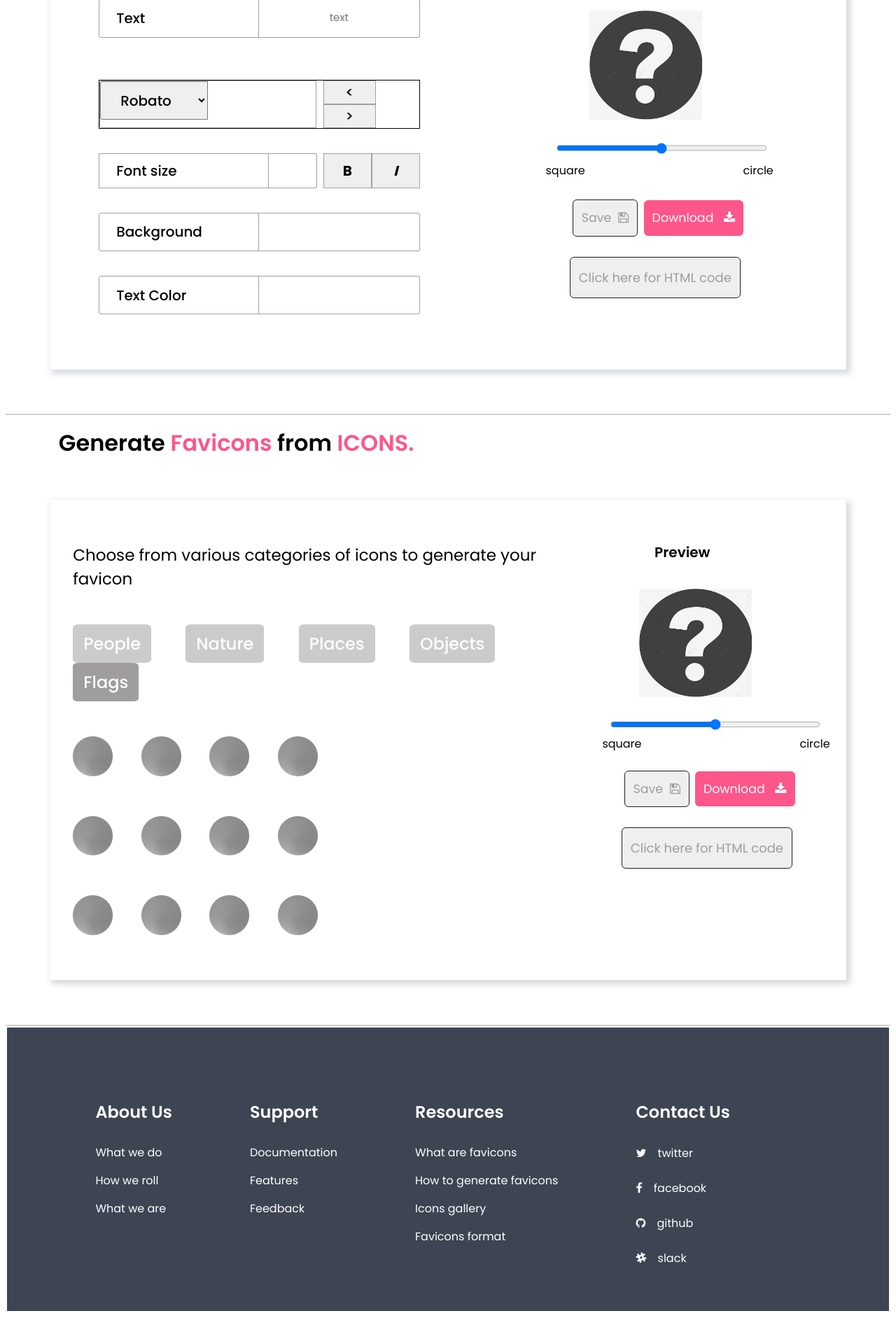
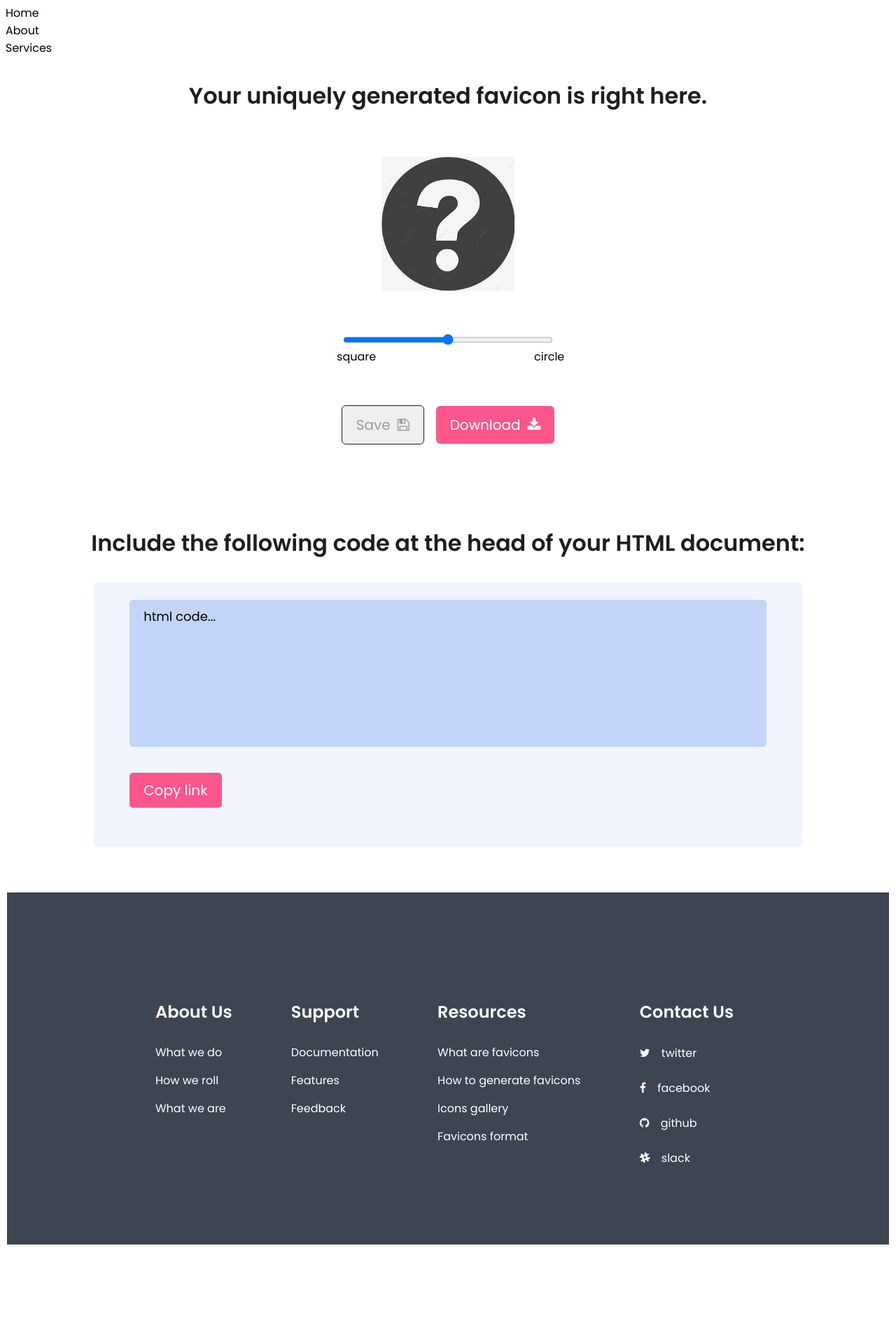
Before and after one commit to zuri-training/favicon-gen-team-66, a Django app: template frontend/templates/account/favicon(modal).html in a window 1280 px wide. Shown: the part 1075-2958 px from the top of the page at 70% size. After the commit the page ends 2853 px from the top, so only its background shows below. Run offline with Django 4.2, Linux system fonts and the light colour scheme; the template is opened without the code that fills it, so the values that code supplies are empty; some libraries are stand-ins or nearby versions.

Commit message:
Update favicon(modal).html

```diff
--- a/frontend/templates/account/favicon(modal).html
+++ b/frontend/templates/account/favicon(modal).html
@@ -5,142 +5,84 @@
     <meta charset="UTF-8">
     <meta http-equiv="X-UA-Compatible" content="IE=edge">
     <meta name="viewport" content="width=device-width, initial-scale=1.0">
-    <title>Favicon Page</title>
+    <title>Favicon Modal</title>
     <link rel="preconnect" href="https://fonts.googleapis.com">
     <link rel="preconnect" href="https://fonts.gstatic.com" crossorigin>
     <link href="https://fonts.googleapis.com/css2?family=Poppins:wght@100;200;300;400;500;600;700;800;900&display=swap"
         rel="stylesheet">
     <link rel="stylesheet" href="https://cdnjs.cloudflare.com/ajax/libs/font-awesome/4.7.0/css/font-awesome.min.css">
-    <link rel="stylesheet" href="favicon.css">
+    <link rel="stylesheet" href="https://fontawesome.com/v5/icons/save?s=regular.css">
+    <link rel="stylesheet" href="favicon(modal).css">
 </head>
 
 <body>
     <header id="headerdiv">
         <div id="headerdiv1">
-            <div id="genzimg"><img src="Genzwhite.jpg"></div>
+          <div id="genzimg"><img src="Genzwhite.jpg" /></div>
           <div class="navlink"><a href="" class="atag">Favicons</a></div>
-            <div class="navlink"><a href="" class="atag">Contact Us</a></div>
-            <div id="navlink"><a href="" class="atag">Tutorial</a></div>
-            <div id="headbtndiv"><button href="" id="headbtn">Log out</button></div>
+          <div class="navlink">
+            <a href="contact.html" class="atag">Contact Us</a>
+          </div>
+          <div id="navlink">
+            <a href="documentation.html" class="atag">Tutorial</a>
+          </div>
+          <div class="toggle">
+            <label class="switch">
+              <input type="checkbox" id="toggle" />
+              <span class="slider round"></span>
+            </label>
+          </div>
+          <div id="headbtndiv">
+            <button href="SignIn.html" id="headbtn">Log out</button>
+          </div>
         </div>
       </header>
-
-    <div class="mainDivs">
-        <h1 class="headings">Generate <span style="color: #FD568A;">Favicons</span> From <span style="color:#FD568A;">IMAGES.</span></h1>
-        <div id="secondDiv1">
-            <div id="thirdDiv">
-                <p id="para1">Already have an image for your Favicon?</p>
-                <div id="fourthDiv">
-                    <label for="choosefile" id="label1">Choose file
-                        <input type="file" id="choosefile" name="" accept="image/*">
-                    </label>
-                    <button href="" id="btn1">Upload</button><br><br>
+    <!-- Drop down at mobile size screen -->
+    <div class="mobileView">
+        <img class="mobileLogo" src="Genzwhite.jpg" />
+        <div class="mobileIcons" onclick="show()">
+            <span id="menus">
+                <div class="menu"></div>
+                <div class="menu"></div>
+                <div class="menu"></div>
+            </span>
         </div>
     </div>
-            <div id="fifthDiv">
-                <p id="para2">Want to generate from random image?</p>
-                <div id="sixthDiv"><button href="" id="btn2">Click here</button></div>
+
+    <!-- Side bar at mobile screen size -->
+    <div id="sidebar" class="sidebar">
+        <div onclick="vanish()" class="cancel">
+            <i class="fa-regular fa-xmark">cancel</i>
+        </div>
+        <img src="Genzwhite.jpg" alt="" class="sideLogo" />
+        <div class="sideNavigator">
+            <div class="sideNav">Home</div>
+            <div class="sideNav">About</div>
+            <div class="sideNav">Services</div>
         </div>
     </div>
-    </div>
-    <div class="mainDivs">
-        <h1 class="headings" id="heading2">Generate <span style="color: #FD568A;">Favicons</span> from <span style="color:#FD568A;">TEXT.</span></h1>
-        <div id="secondDiv2">
-            <div id="textDiv">
-                <div id="textDiv1">
-                    <p id="para2a">Text Options</p>
-                    <div id="textDiv1a">
-                        <div class="textfont"><label for="text">Text</label></div>
-                        <input type="text" id="text1" name="" value="" size="100" placeholder="text">
+    <div>
+        <p id="para4a1">Your uniquely generated favicon is right here.</p>
+        <div>
+            <div id="previmage1a"><img src="quest.jpg" alt=""></div>
+            <div id="range3"><input type="range"></div>
+            <div id="sliderlabel1">
+                <div id="slider3"><label for="slider">square</label></div>
+                <div id="slide42"><label for="slider">circle</label></div>
             </div><br><br>
-                    <div id="fonttype">
-                        <div id="fonttype1">
-                            <select id="left" class="fonttype1a" name="">
-                                <option value="Robato">Robato</option>
-                                <option value="Poppins">Poppins</option>
-                                <option value="Satisfy">Satisfy</option>
-                                <option value="Open Sans">Open Sans</option>
-                            </select>
-                        </div>
-                        <div id="fonttype2">
-                            <input type="button" id="left" value="<">
-                            <input type="button" id="right" value=">">
-                        </div>
-                    </div><br><br>
-                    <div id="fontsize">
-                        <div id="fontsize1"><label for="font">Font size</label></div>
-                        <input type="number" id="font" size="10">
-                        <div id="fontstate">
-                        <button id="fontstate1"><b>B</b></button>
-                        <button id="fontstate2"><b><i>I</i></b></button>
-                        </div>
-                    </div><br><br>
-                    <div id="favback">
-                        <div id="favback1"><label for="back">Background</label></div>
-                        <input type="text" id="back" size="35">
-                    </div> <br><br>
-                    <div id="textcolor">
-                        <div id="textcolor1"><label for="back">Text Color</label></div>
-                        <input type="text" id="back" size="35">
+            <div id="btns1">
+                <button href="" id="savebtn">Save<i class="fa fa-save"></i></button>
+                <button href="" id="downbtn">Download<i class="fa fa-download"></i></button>
             </div>
         </div>
-                <div id="textDiv2">
-                    <p class="preview">Preview</p>
-                    <img src="quest.jpg" alt="" class="prevImage">
-                    <div id="range1"><input type="range"></div>
-                    <div class="sliderlabel">
-                        <div class="slider1"><label for="slider">square</label></div>
-                        <div class="slider2"><label for="slider">circle</label></div>
-                    </div><br>
-                    <div id="btn34">
-                        <button href="" class="btn3">Save<i class="fa fa-save"></i></button>
-                        <button href="" class="btn4">Download <i class="fa fa-download"></i></button>
-                    </div><br>
-                    <button href="" id="htmlbtn1">Click here for HTML code</button>
+        <br>
     </div>
+    <p id="para4b">Include the following code at the head of your HTML document:</p>
+    <div id="htmlDiv">
+        <div id="htmlDiv1">
+            <textarea name="" readonly id="htmlCode">html code...</textarea>
         </div>
-        </div>
-    </div>
-    <div class="mainDivs">
-        <h1 class="headings" id="heading2">Generate <span style="color: #FD568A;">Favicons</span> from <span style="color:#FD568A;">ICONS.</span></h1>
-        <div id="secondDiv3">
-            <div id="iconDiv">
-                <div id="iconDiv1">
-                    <p id="para2b">Choose from various categories of icons to generate your favicon</p><br>
-                    <button href="" class="btn5">People</button>
-                    <button href="" class="btn5">Nature</button>
-                    <button href="" class="btn5">Places</button>
-                    <button href="" class="btn5">Objects</button>
-                    <button href="" id="btn5a">Flags</button><br><br><br>
-                    <img src="circle.jpg" alt="" class="icons">
-                    <img src="circle.jpg" alt="" class="icons">
-                    <img src="circle.jpg" alt="" class="icons">
-                    <img src="circle.jpg" alt="" class="icons"><br><br><br>
-                    <img src="circle.jpg" alt="" class="icons">
-                    <img src="circle.jpg" alt="" class="icons">
-                    <img src="circle.jpg" alt="" class="icons">
-                    <img src="circle.jpg" alt="" class="icons"><br><br><br>
-                    <img src="circle.jpg" alt="" class="icons">
-                    <img src="circle.jpg" alt="" class="icons">
-                    <img src="circle.jpg" alt="" class="icons">
-                    <img src="circle.jpg" alt="" class="icons">
-                </div>
-                <div id="iconDiv2">
-                    <p class="preview">Preview</p>
-                    <img src="quest.jpg" alt="" class="prevImage"><br>
-                    <div id="range2"><input type="range"></div>
-                    <div class="sliderlabel">
-                        <div class="slider1"><label for="slider">square</label></div>
-                        <div class="slider2"><label for="slider">circle</label></div>
-                    </div>
-                    <div id="btn34">
-                        <button href="" class="btn3">Save<i class="fa fa-save"></i></button>
-                        <button href="" class="btn4">Download <i class="fa fa-download"></i></button>
-                    </div><br>
-                    <button id="htmlbtn2">Click here for HTML code</button>
-                </div>
-            </div>
-        </div>
+        <button href="" id="copybtn" onclick="copyToClipboard()">Copy link</button>
     </div>
     <footer>
         <div id="footer">
@@ -165,13 +107,14 @@
           </div>
           <div id="footer4">
             <h5 href="" class="foothead">Contact Us</h5>
-                <a href="" class="footpara"><i class="fa fa-twitter"></i>twitter</a><br><br>
-                <a href="" class="footpara"><i class="fa fa-facebook"></i>facebook</a><br><br>
-                <a href="" class="footpara"><i class="fa fa-github"></i>github</a><br><br>
-                <a href="" class="footpara"><i class="fa fa-slack"></i>slack</a><br><br>
+            <a href="" class="footpara"><i class="fa fa-twitter"></i>twitter</a><br /><br />
+            <a href="" class="footpara"><i class="fa fa-facebook"></i>facebook</a><br /><br />
+            <a href="" class="footpara"><i class="fa fa-github"></i>github</a><br /><br />
+            <a href="" class="footpara"><i class="fa fa-slack"></i>slack</a><br /><br />
           </div>
         </div>
       </footer>
+    <script src="./favicon.js"></script>
 </body>
 
 </html>
```
Lines whose indentation alone changed are shown as unchanged.
